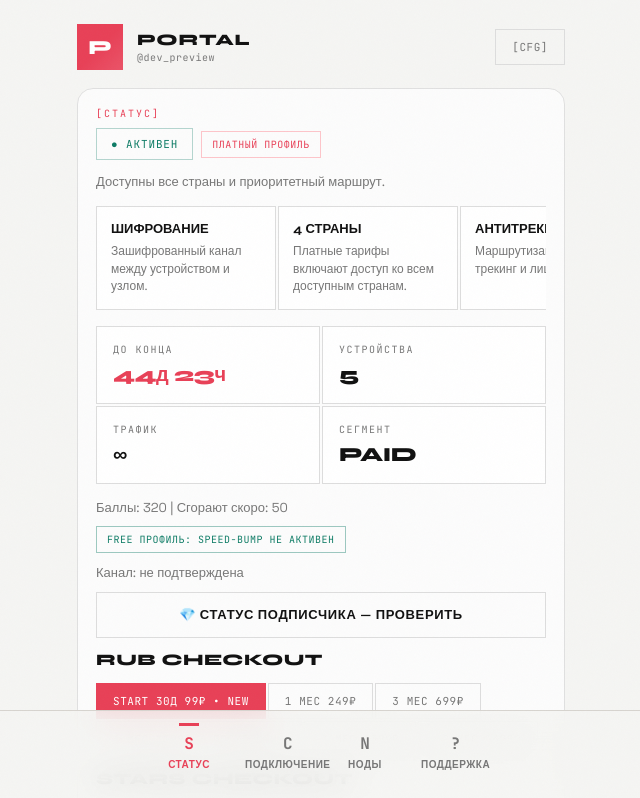
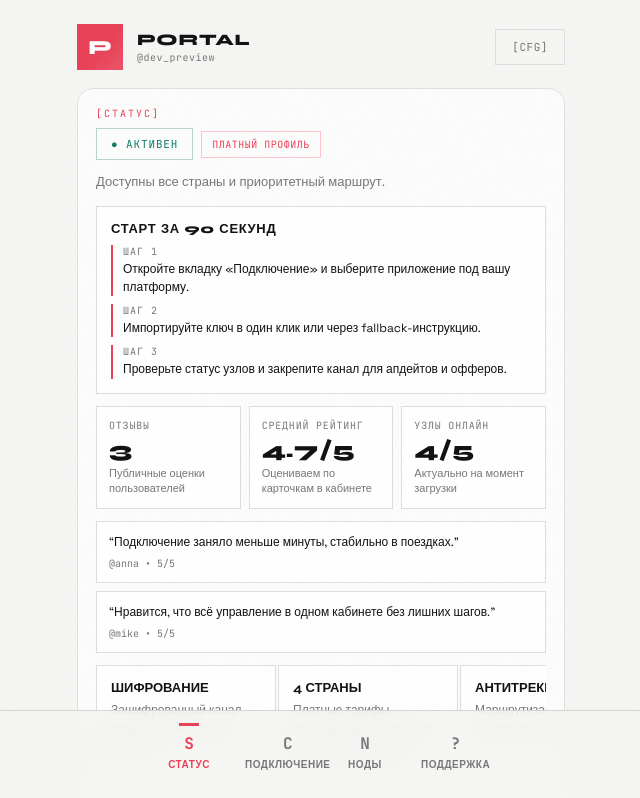
Before and after one commit to Kiwunaka/portal, a React (Vite) app in the folder webapp/: page / in a window 1280 px wide. Shown: the top 798 px of the page, without its empty margins (319-959 px from the left). Built offline with nearby package versions, Linux system fonts and the light colour scheme.

Commit message:
feat: add retention AB chains and webapp social proof polish

```diff
--- a/webapp/src/App.tsx
+++ b/webapp/src/App.tsx
@@ -44,6 +44,7 @@ import {
   createTicket,
   fetchClientApps,
   fetchDashboard,
+  fetchFeaturedReviews,
   fetchNodeStatus,
   fetchTickets,
   fetchUser,
@@ -73,6 +74,7 @@ import {
   type ManualCreateIn,
   type NodeStatus,
   type PointsSnapshot,
+  type ReviewPayload,
   type TicketInfo,
   type UserPayload,
 } from "./api";
@@ -183,6 +185,17 @@ const MOCK_NODES: NodeStatus[] = [
 ] as NodeStatus[];
 
 const MOCK_POINTS: PointsSnapshot = { available_points: 320, expiring_soon_points: 50 } as PointsSnapshot;
+const MOCK_REVIEWS: ReviewPayload[] = [
+  { username: "anna", rating: 5, text: "Подключение заняло меньше минуты, стабильно в поездках.", date: new Date().toISOString() },
+  { username: "mike", rating: 5, text: "Нравится, что всё управление в одном кабинете без лишних шагов.", date: new Date().toISOString() },
+  { username: "leo", rating: 4, text: "Хорошая скорость и понятный путь продления.", date: new Date().toISOString() },
+];
+
+const ONBOARDING_STEPS: Array<{ title: string; text: string }> = [
+  { title: "Шаг 1", text: "Откройте вкладку «Подключение» и выберите приложение под вашу платформу." },
+  { title: "Шаг 2", text: "Импортируйте ключ в один клик или через fallback-инструкцию." },
+  { title: "Шаг 3", text: "Проверьте статус узлов и закрепите канал для апдейтов и офферов." },
+];
 
 function fmtDate(iso?: string | null): string {
   if (!iso) return "-";
@@ -417,6 +430,7 @@ export default function App() {
   const [user, setUser] = useState<UserPayload | null>(null);
   const [dash, setDash] = useState<DashboardSnapshot | null>(null);
   const [nodes, setNodes] = useState<NodeStatus[]>([]);
+  const [reviews, setReviews] = useState<ReviewPayload[]>([]);
   const [points, setPoints] = useState<PointsSnapshot | null>(null);
   const [tickets, setTickets] = useState<TicketInfo[]>([]);
   const [ticket, setTicket] = useState<TicketInfo | null>(null);
@@ -522,6 +536,20 @@ export default function App() {
   const platform = detectPlatform();
   const segment = segmentInfo((dash?.segment || user?.segment || dash?.sub_type || "").toUpperCase());
   const selectedNode = useMemo(() => nodes.find((n) => n.code === selectedNodeCode) || nodes[0] || null, [nodes, selectedNodeCode]);
+  const socialProof = useMemo(() => {
+    const reviewsCount = reviews.length;
+    const avgRating = reviewsCount > 0
+      ? Number((reviews.reduce((sum, r) => sum + Number(r.rating || 0), 0) / reviewsCount).toFixed(1))
+      : 0;
+    const healthyNodes = nodes.filter((n) => n.is_healthy).length;
+    return {
+      reviewsCount,
+      avgRating,
+      healthyNodes,
+      nodesTotal: nodes.length,
+      sample: reviews.slice(0, 2),
+    };
+  }, [reviews, nodes]);
   const queryParams = useMemo(() => new URLSearchParams(window.location.search), []);
   const queryCampaign = (queryParams.get("campaign") || "").trim();
   const queryPromo = (queryParams.get("promo") || "").trim().toUpperCase();
@@ -600,6 +628,7 @@ export default function App() {
       setUser(MOCK_USER);
       setDash(MOCK_DASH);
       setNodes(MOCK_NODES);
+      setReviews(MOCK_REVIEWS);
       setPoints(MOCK_POINTS);
       setClientApps(null);
       setTickets([]);
@@ -615,24 +644,27 @@ export default function App() {
       let u: UserPayload;
       let d: DashboardSnapshot;
       let n: NodeStatus[];
+      let rv: ReviewPayload[];
       let t: TicketInfo[];
       let p: PointsSnapshot | null;
       let apps: ClientAppsPayload | null;
 
       if (tgUser) {
-        [u, d, n, t, p, apps] = await Promise.all([
+        [u, d, n, rv, t, p, apps] = await Promise.all([
           fetchUser(tgUser.id),
           fetchDashboard(),
           fetchNodeStatus(),
+          fetchFeaturedReviews().catch(() => []),
           fetchTickets(20),
           getPoints().catch(() => null),
           fetchClientApps().catch(() => null),
         ]);
       } else {
         d = await fetchDashboard();
-        [u, n, t, p, apps] = await Promise.all([
+        [u, n, rv, t, p, apps] = await Promise.all([
           fetchUser(d.tg_id),
           fetchNodeStatus(),
+          fetchFeaturedReviews().catch(() => []),
           fetchTickets(20),
           getPoints().catch(() => null),
           fetchClientApps().catch(() => null),
@@ -642,6 +674,7 @@ export default function App() {
       setUser(u);
       setDash(d);
       setNodes(n);
+      setReviews(rv);
       setTickets(t);
       setPoints(p);
       setClientApps(apps);
@@ -2361,6 +2394,47 @@ export default function App() {
             </div>
             <div className="muted" style={{ marginBottom: 14 }}>{segment.text}</div>
 
+            <div className="onboarding-box">
+              <div className="onboarding-box__title">Старт за 90 секунд</div>
+              <div className="onboarding-steps">
+                {ONBOARDING_STEPS.map((step) => (
+                  <div key={step.title} className="onboarding-step">
+                    <div className="onboarding-step__k">{step.title}</div>
+                    <div className="onboarding-step__v">{step.text}</div>
+                  </div>
+                ))}
+              </div>
+            </div>
+
+            <div className="proof-grid">
+              <article className="proof-card">
+                <div className="proof-card__k">Отзывы</div>
+                <div className="proof-card__v">{socialProof.reviewsCount || "-"}</div>
+                <div className="proof-card__s">Публичные оценки пользователей</div>
+              </article>
+              <article className="proof-card">
+                <div className="proof-card__k">Средний рейтинг</div>
+                <div className="proof-card__v">{socialProof.avgRating > 0 ? `${socialProof.avgRating}/5` : "-"}</div>
+                <div className="proof-card__s">Оцениваем по карточкам в кабинете</div>
+              </article>
+              <article className="proof-card">
+                <div className="proof-card__k">Узлы онлайн</div>
+                <div className="proof-card__v">{socialProof.nodesTotal > 0 ? `${socialProof.healthyNodes}/${socialProof.nodesTotal}` : "-"}</div>
+                <div className="proof-card__s">Актуально на момент загрузки</div>
+              </article>
+            </div>
+
+            {socialProof.sample.length ? (
+              <div className="proof-quotes">
+                {socialProof.sample.map((r, idx) => (
+                  <article key={`${r.username}-${idx}`} className="proof-quote">
+                    <div className="proof-quote__text">“{r.text}”</div>
+                    <div className="proof-quote__meta">{`@${r.username || "user"} • ${Number(r.rating || 0)}/5`}</div>
+                  </article>
+                ))}
+              </div>
+            ) : null}
+
             <div className="stories">
               {STORY_SLIDES.map((s, i) => (
                 <article className={`story slide-in stagger-${i + 1}`} key={s.title}>
@@ -2505,6 +2579,16 @@ export default function App() {
           <div className="card tab-content">
             <div className="section-tag">[ПОДКЛЮЧЕНИЕ]</div>
             <div className="card__title">Мастер подключения</div>
+            <div className="muted" style={{ marginBottom: 10 }}>
+              Первый запуск: импортируйте ключ, затем нажмите «Проверить и завершить» для фиксации статуса.
+            </div>
+            <div className="pill" style={{ marginBottom: 10 }}>
+              {platform === "android"
+                ? "Android: deep-link в v2rayNG + fallback на Hiddify."
+                : platform === "ios"
+                  ? "iOS: Streisand/Happ с ручным импортом, если схема недоступна."
+                  : "Desktop: копирование ключа + быстрый путь через инструкцию."}
+            </div>
 
             <div className="step">
               <div className={`step__n ${connectStep === 1 ? "step__n--active" : connectStep > 1 ? "step__n--done" : ""}`}>
--- a/webapp/src/styles.css
+++ b/webapp/src/styles.css
@@ -339,6 +339,105 @@ body {
   color: var(--muted);
   font-size: 12px;
   line-height: 1.45;
+}
+
+.onboarding-box {
+  border: 1px solid var(--line);
+  background: var(--card2);
+  padding: 14px;
+  margin-bottom: 12px;
+}
+
+.onboarding-box__title {
+  font-family: var(--sans);
+  font-size: 13px;
+  font-weight: 800;
+  text-transform: uppercase;
+  letter-spacing: 0.05em;
+  margin-bottom: 8px;
+}
+
+.onboarding-steps {
+  display: grid;
+  gap: 8px;
+}
+
+.onboarding-step {
+  border-left: 2px solid var(--red);
+  padding-left: 10px;
+}
+
+.onboarding-step__k {
+  font-family: var(--mono);
+  font-size: 10px;
+  color: var(--muted);
+  text-transform: uppercase;
+  letter-spacing: 0.1em;
+  margin-bottom: 3px;
+}
+
+.onboarding-step__v {
+  font-size: 12px;
+  line-height: 1.45;
+}
+
+.proof-grid {
+  display: grid;
+  grid-template-columns: repeat(3, minmax(0, 1fr));
+  gap: 8px;
+  margin-bottom: 12px;
+}
+
+.proof-card {
+  border: 1px solid var(--line);
+  background: var(--card2);
+  padding: 12px;
+}
+
+.proof-card__k {
+  font-family: var(--mono);
+  font-size: 10px;
+  color: var(--muted);
+  letter-spacing: 0.08em;
+  text-transform: uppercase;
+}
+
+.proof-card__v {
+  font-family: var(--sans);
+  font-size: 22px;
+  font-weight: 800;
+  line-height: 1.1;
+  margin: 6px 0 4px;
+}
+
+.proof-card__s {
+  color: var(--muted);
+  font-size: 11px;
+  line-height: 1.35;
+}
+
+.proof-quotes {
+  display: grid;
+  gap: 8px;
+  margin-bottom: 12px;
+}
+
+.proof-quote {
+  border: 1px solid var(--line);
+  background: var(--card2);
+  padding: 12px;
+}
+
+.proof-quote__text {
+  font-size: 12px;
+  line-height: 1.45;
+}
+
+.proof-quote__meta {
+  margin-top: 6px;
+  font-family: var(--mono);
+  font-size: 10px;
+  color: var(--muted);
 }
 
 .plans-mini {
@@ -1255,6 +1354,10 @@ body {
     grid-template-columns: 1fr;
   }
 
+  .proof-grid {
+    grid-template-columns: 1fr;
+  }
+
   .nav__btn {
     width: 70px;
   }
```
Also changed, not shown: 3 other files (tests, documents, lock files or other folders).
